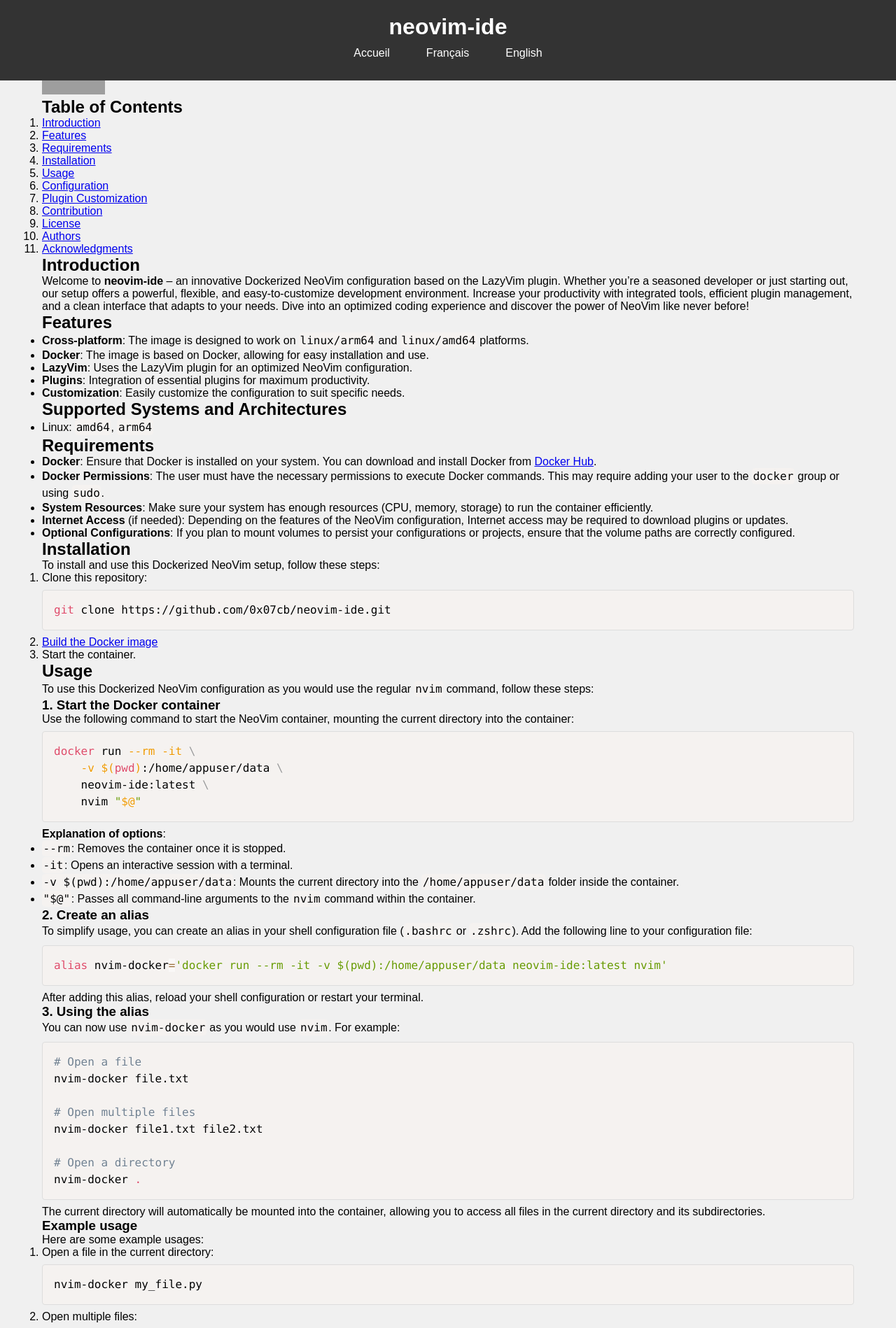
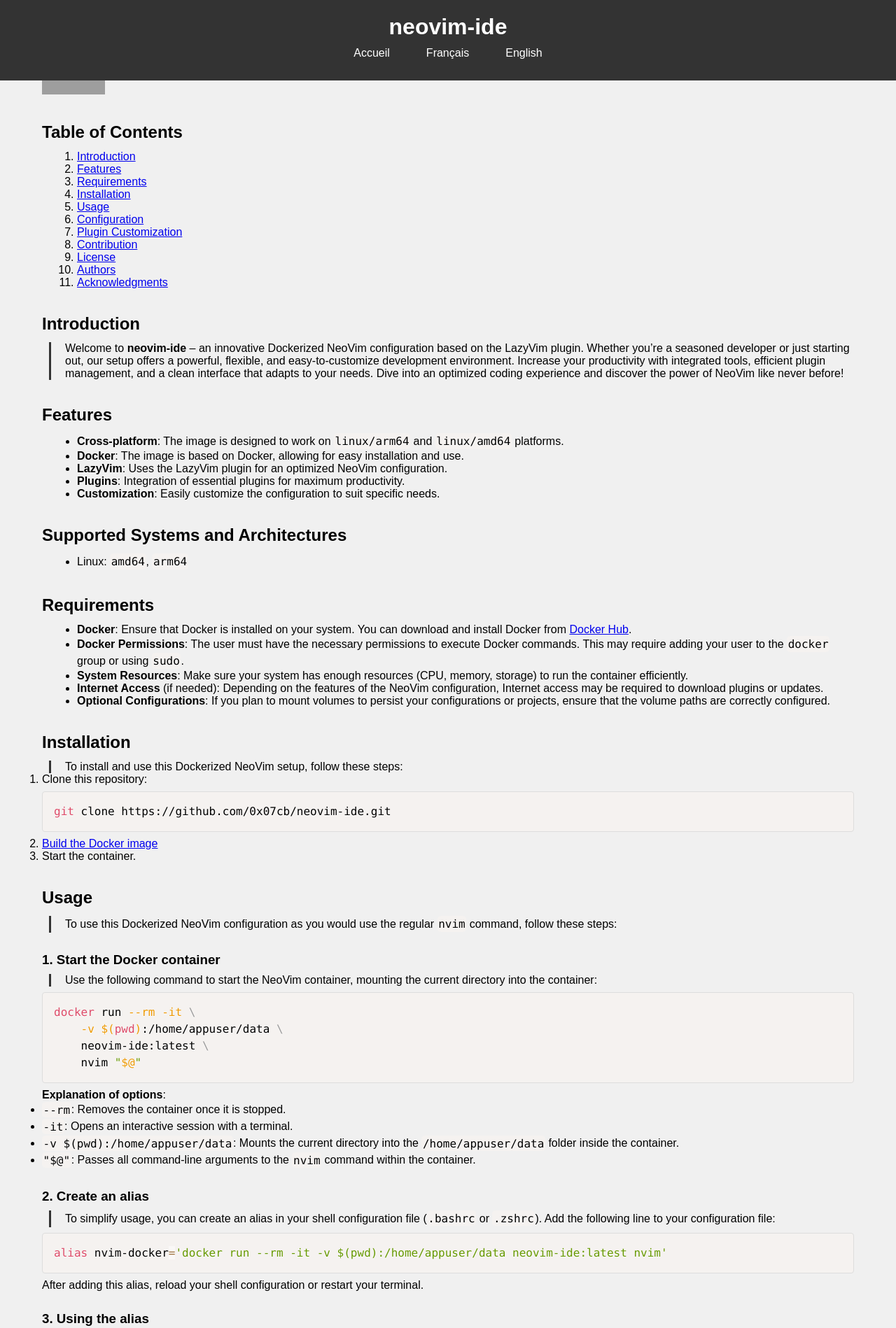
Before and after one commit to 0x07CB/neovim-ide, a Jekyll site: the page built from index.md, in a window 1280 px wide. Shown: the top 1898 px of the page at 70% size. Built offline with Jekyll 4.4.1, drawn with Linux system fonts in a browser that asks for light colours; nearby versions of some CDN libraries; grey boxes are pictures that could not be loaded.

Commit message:
update style.css

```diff
--- a/assets/css/style.css
+++ b/assets/css/style.css
@@ -74,6 +74,41 @@
     padding: var(--content-padding);
 }
 
+/* Styles pour les titres et leur contenu */
+main h1, main h2, main h3, main h4, main h5, main h6 {
+    margin-top: 1.5em;
+    margin-bottom: 0.5em;
+}
+
+main h1 + p,
+main h2 + p,
+main h3 + p,
+main h4 + p,
+main h5 + p,
+main h6 + p {
+    padding-left: 20px;
+    border-left: 3px solid var(--primary-color);
+    margin-left: 10px;
+}
+
+/* Styles pour les listes sous les titres */
+main h1 + ul,
+main h2 + ul,
+main h3 + ul,
+main h4 + ul,
+main h5 + ul,
+main h6 + ul,
+main h1 + ol,
+main h2 + ol,
+main h3 + ol,
+main h4 + ol,
+main h5 + ol,
+main h6 + ol {
+    padding-left: 40px;
+    margin-left: 10px;
+}
+
+
 /* Code blocks */
 pre {
     background-color: var(--code-background);
```
